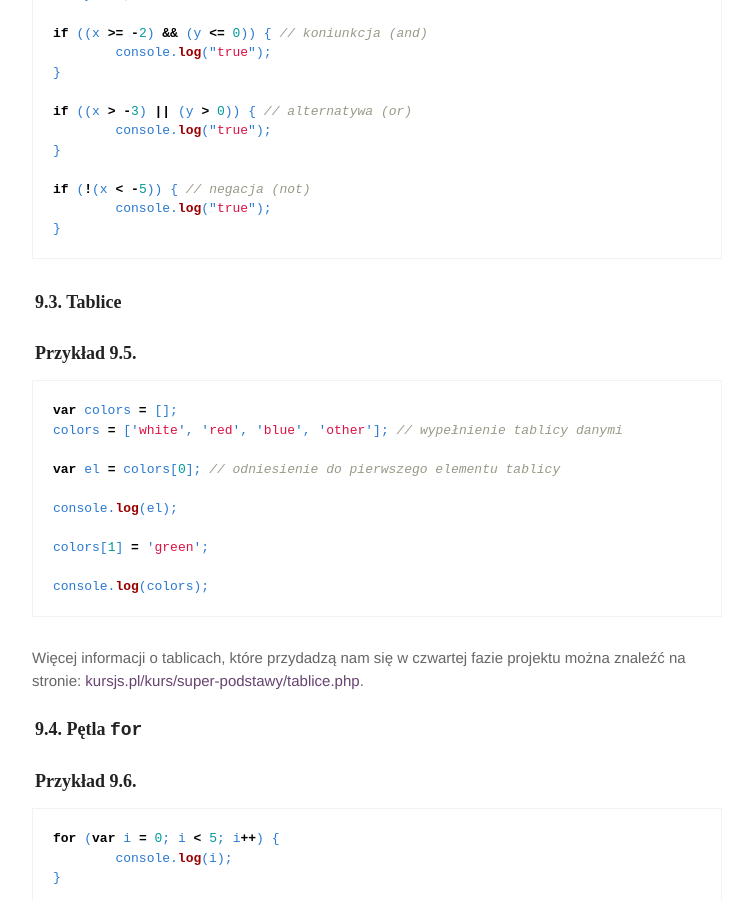
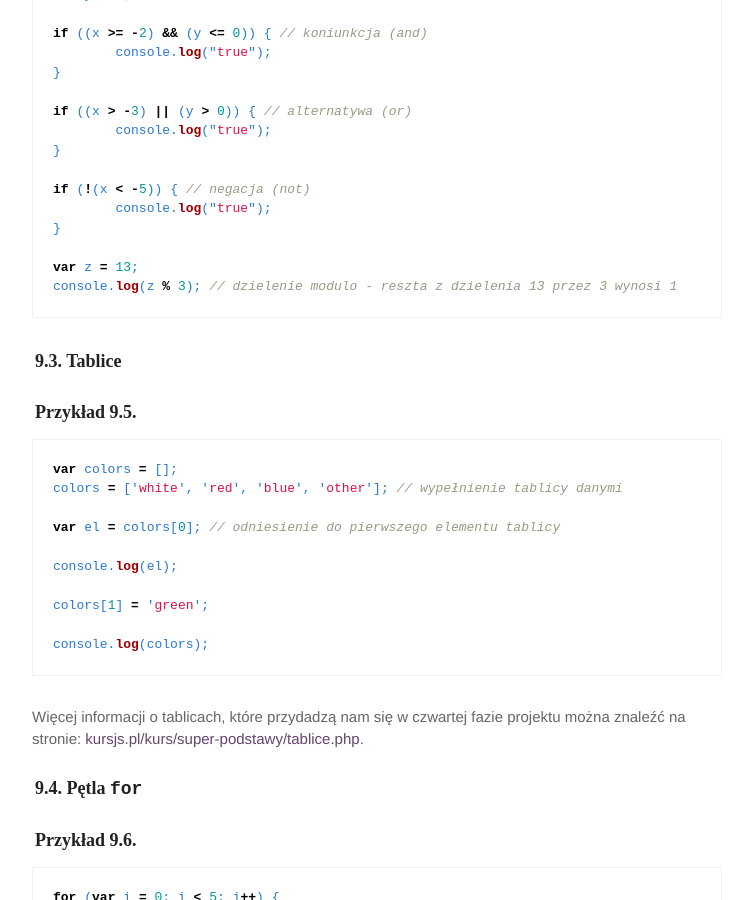
Before and after one commit to marcin-szczepanski/TWE, a Jekyll site: the page built from zajecia/1B/zaj04.md, in a window 1280 px wide and 900 px high, scrolled down 2662 px. Shown: the whole window, without its empty margins (263-1016 px from the left). Built offline with Jekyll 4.4.1, drawn with Linux system fonts in a browser that asks for light colours; some web fonts are replaced.

Commit message:
Update zaj04.md

````diff
--- a/zajecia/1B/zaj04.md
+++ b/zajecia/1B/zaj04.md
@@ -114,6 +114,9 @@ if ((x > -3) || (y > 0)) { // alternatywa (or)
 if (!(x < -5)) { // negacja (not)
 	console.log("true");
 }
+
+var z = 13;
+console.log(z % 3); // dzielenie modulo - reszta z dzielenia 13 przez 3 wynosi 1
 ```
 
 ### 9.3. Tablice
````
